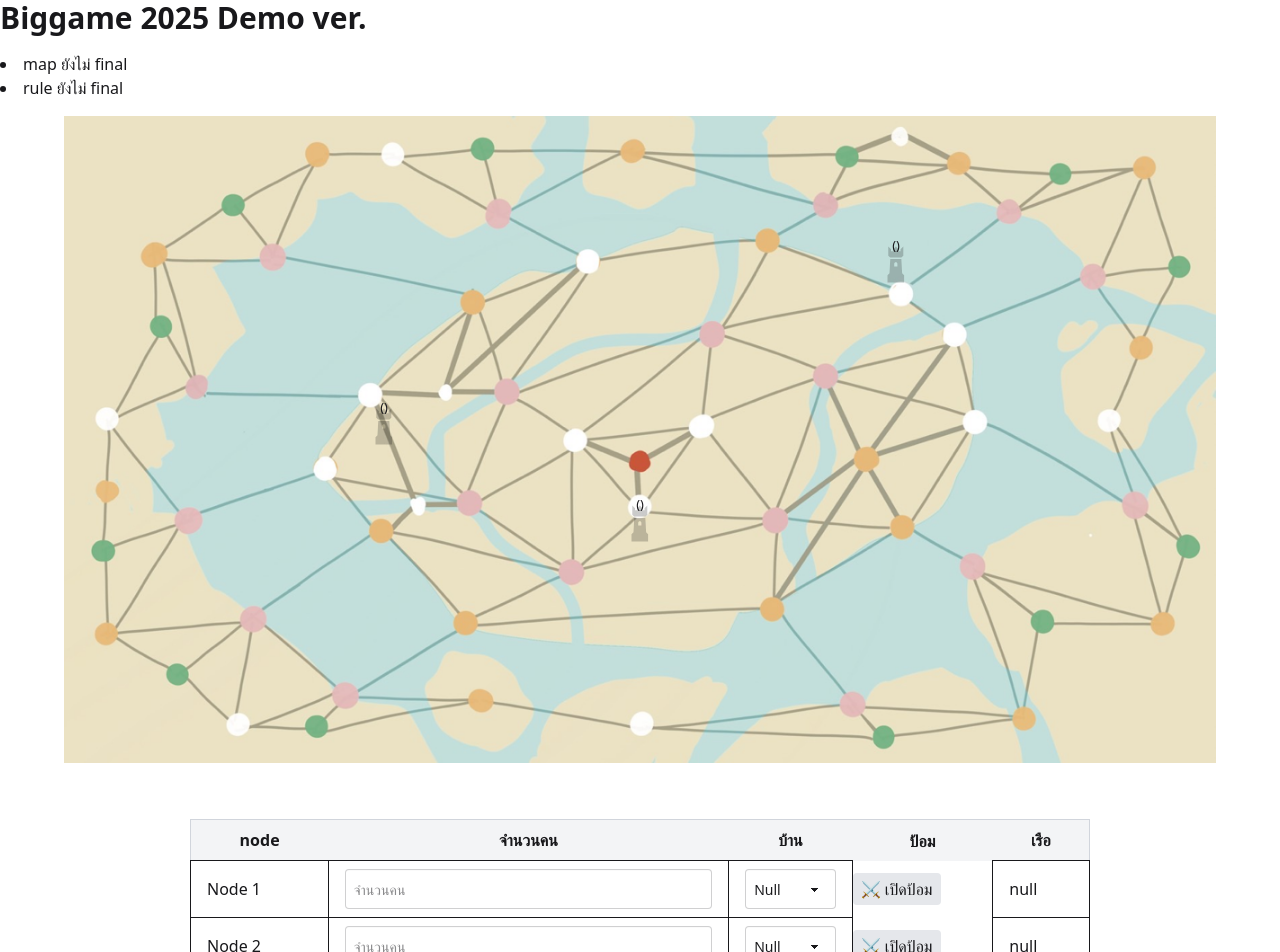
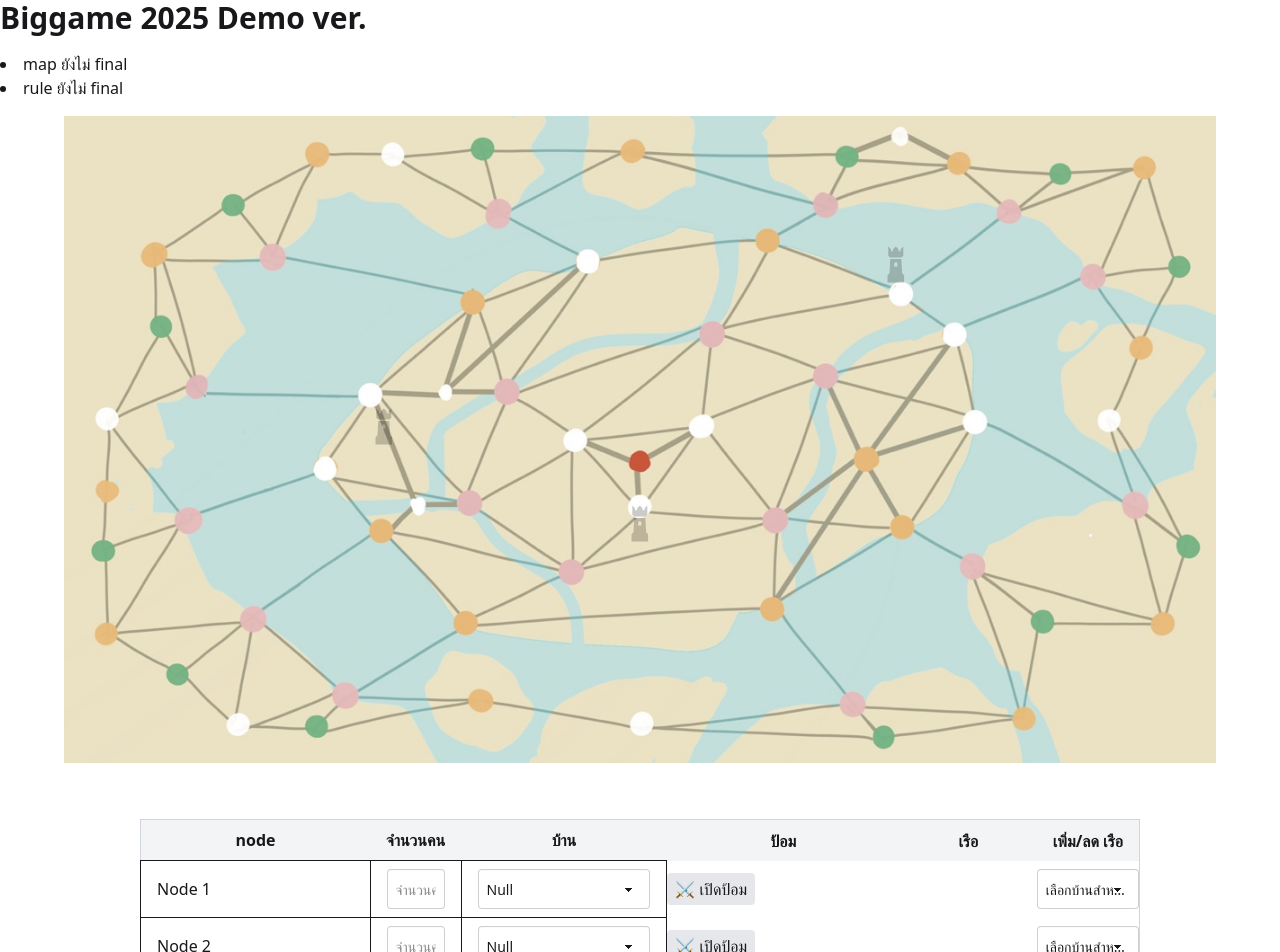
Before and after one commit to SUiD07/freshyc25-biggame, a Next.js app: page / in a window 1280 px wide. Shown: the top 952 px of the page. Built offline with nearby package versions, Linux system fonts and the light colour scheme.

Commit message:
feat: add boat

```diff
--- a/src/app/page.tsx
+++ b/src/app/page.tsx
@@ -41,6 +41,34 @@ export default function Home() {
     setNodes(updated);
   };
 
+  // เพิ่มเรือโดยเลือกบ้านจาก select option
+  const addShip = (id: string, selectedCar: string) => {
+    setNodes((prev) =>
+      prev.map((node) =>
+        node.id === id
+          ? {
+              ...node,
+              ship: node.ship ? [...node.ship, `Ship ${node.ship.length + 1} from ${selectedCar}`] : [`Ship 1 from ${selectedCar}`],
+            }
+          : node
+      )
+    );
+  };
+
+  // ลบเรือ
+  const removeShip = (id: string) => {
+    setNodes((prev) =>
+      prev.map((node) =>
+        node.id === id
+          ? {
+              ...node,
+              ship: node.ship && node.ship.length > 1 ? node.ship.slice(0, -1) : [], // ถ้ามีเรือมากกว่าหนึ่งลำให้ลบลำสุดท้าย
+            }
+          : node
+      )
+    );
+  };
+
   return (
     <>
       <div className="text-3xl font-bold mb-4">Biggame 2025 Demo ver.</div>
@@ -59,29 +87,12 @@ export default function Home() {
           />
         </div>
 
-        {nodes.map((node, index) => (
-          <div
-            key={index}
-            style={{
-              backgroundColor: houseColorMap[node.selectedCar] || "transparent",
-              fontSize: "1vw",
-              padding: "0.5em",
-              borderRadius: "0.5em",
-              whiteSpace: "nowrap",
-              top: node.top,
-              left: node.left,
-            }}
-            className="absolute p-2 rounded-md transform -translate-x-1/2 -translate-y-1/2 text-[clamp(10px,2.5vw,16px)]"
-          >
-            {node.value} ({node.selectedCar})
-          </div>
-        ))}
         {nodes.map((node) => (
           <React.Fragment key={node.id}>
             {/* ป้อม */}
             <img
               src="/fortress.svg"
-              alt="map"
+              alt="fortress"
               className="absolute border-white"
               style={{
                 top: `${parseFloat(node.top) + 3}%`,
@@ -90,16 +101,44 @@ export default function Home() {
                 transform: "translate(-50%, -50%)",
                 transition: "opacity 0.3s",
                 zIndex: 10,
-                width:"3vw",
-                height:"3vw",
+                width: "3vw",
+                height: "3vw",
               }}
-            ></img>
+            />
+            {/* เรือ */}
+            {node.ship && node.ship.map((ship, index) => (
+              <div
+                key={index}
+                className="absolute w-8 h-8 bg-blue-500 rounded-full border-2 border-white"
+                style={{
+                  top: `${parseFloat(node.top) + 8 + index * 4}%`, // Adjust position for multiple ships
+                  left: node.left,
+                  transform: "translate(-50%, -50%)",
+                }}
+              >
+                <div className="text-center text-white text-xs">{ship}</div>
+              </div>
+            ))}
+            {/* ข้อความใต้ภาพเรือ */}
+            {node.ship && node.ship.map((ship, index) => (
+              <div
+                key={index}
+                className="absolute"
+                style={{
+                  top: `${parseFloat(node.top) + 12 + index * 4}%`,
+                  left: node.left,
+                  transform: "translate(-50%, -50%)",
+                }}
+              >
+                <p className="text-white text-xs">{ship}</p>
+              </div>
+            ))}
           </React.Fragment>
         ))}
       </div>
 
       {/* 📋 Table Section */}
-      <div className="py-4 max-w-[900px] w-full overflow-auto mx-auto">
+      <div className="py-4 max-w-[1000px] w-full overflow-auto mx-auto">
         <table className="whitespace-nowrap min-w-full border-collapse border border-gray-300">
           <thead className="bg-gray-100">
             <tr>
@@ -108,13 +147,14 @@ export default function Home() {
               <th className="px-4 py-2">บ้าน</th>
               <th className="px-4 py-2">ป้อม</th>
               <th className="px-4 py-2">เรือ</th>
+              <th className="px-4 py-2">เพิ่ม/ลด เรือ</th>
             </tr>
           </thead>
           <tbody>
             {nodes.map((node, index) => (
               <tr key={index}>
                 <td className="border px-4 py-2">{node.id}</td>
-                <td className="border px-4 py-2">
+                <td className="border px-4 py-2 w-14">
                   <input
                     type="text"
                     className="input border px-2 py-1 w-full"
@@ -139,15 +179,44 @@ export default function Home() {
                 </td>
                 <td>
                   <button
-                    className={`px-2 py-1 rounded ${
-                      node.tower ? "bg-green-300" : "bg-gray-200"
-                    }`}
+                    className={`px-2 py-1 rounded ${node.tower ? "bg-green-300" : "bg-gray-200"}`}
                     onClick={() => toggleTower(node.id)}
                   >
                     {node.tower ? "🛡️ ปิดป้อม" : "⚔️ เปิดป้อม"}
                   </button>
                 </td>
-                <td className="border px-4 py-2">{node.ship ?? "null"}</td>
+                <td>
+                  <div className="flex flex-col">
+                    {node.ship && node.ship.map((ship, index) => (
+                      <div key={index} className="px-2 py-1 text-sm">
+                        {ship}
+                      </div>
+                    ))}
+                  </div>
+                </td>
+                <td className="w-14">
+                  {/* Select สำหรับเลือกบ้านที่จะเพิ่มเรือจาก */}
+                  <select
+                    className="select border px-2 py-1 w-full"
+                    onChange={(e) => addShip(node.id, e.target.value)}
+                  >
+                    <option value="">เลือกบ้านสำหรับเรือ</option>
+                    {Object.keys(houseColorMap).map((house) => (
+                      <option key={house} value={house}>
+                        {house}
+                      </option>
+                    ))}
+                  </select>
+                  {/* ปุ่มลดเรือ */}
+                  {node.ship && node.ship.length > 0 && (
+                    <button
+                      className="px-2 py-1 bg-red-200 rounded mt-2"
+                      onClick={() => removeShip(node.id)}
+                    >
+                      ลดเรือ
+                    </button>
+                  )}
+                </td>
               </tr>
             ))}
           </tbody>
```
